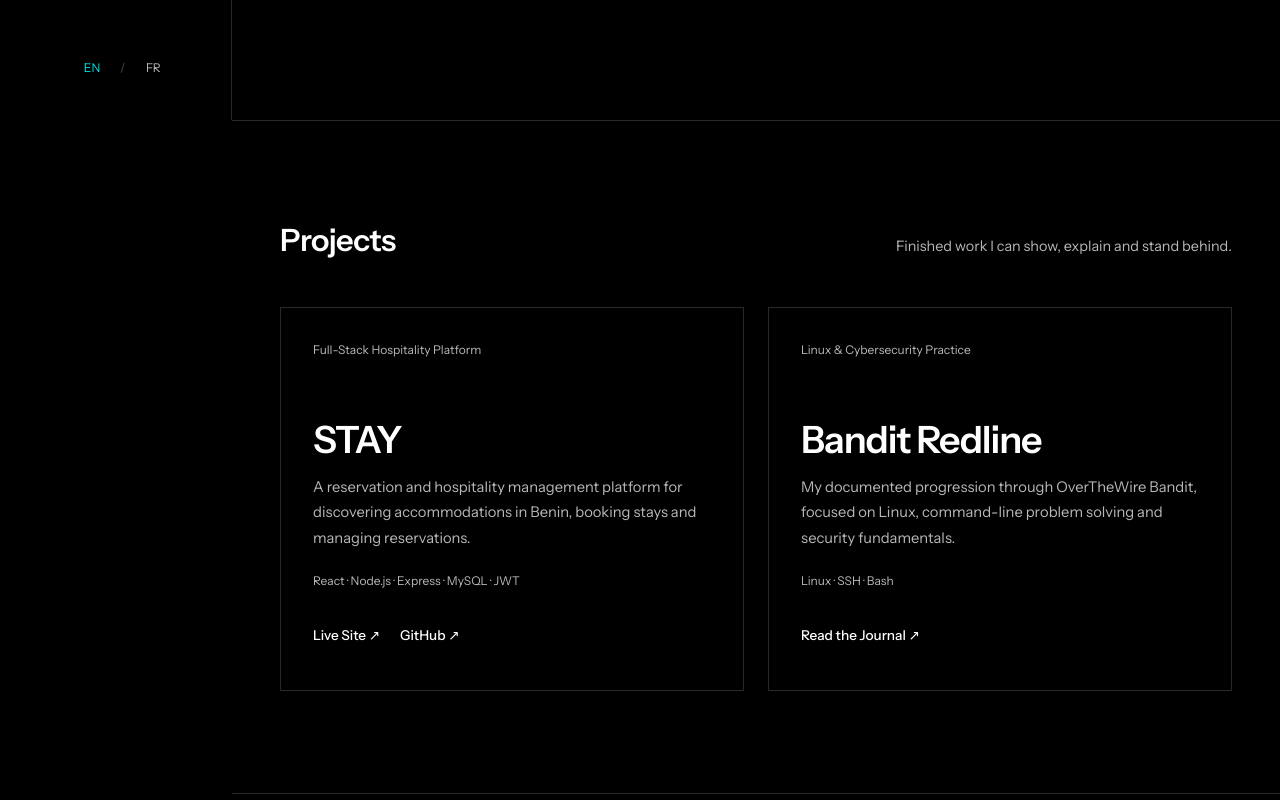
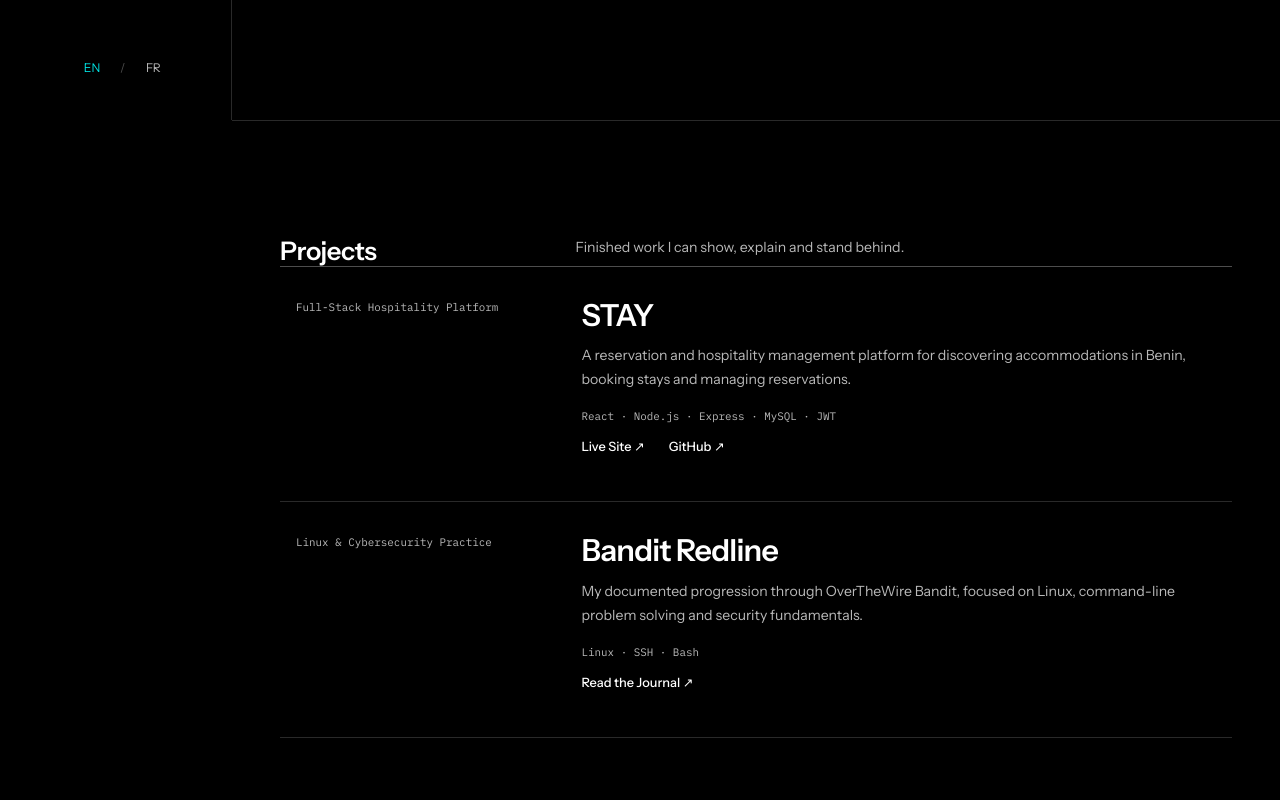
Before and after one commit to emma-dasilva-dev/emma-dasilva-portfolio, a Next.js app: page /en in a window 1280 px wide. Shown: the part 680-1480 px from the top of the page. Built offline with nearby package versions, Linux system fonts and the light colour scheme.

Commit message:
design: replace project cards with compact technical rows

```diff
--- a/src/components/sections/Work.module.css
+++ b/src/components/sections/Work.module.css
@@ -1,171 +1,18 @@
-.section {
-  padding-block: clamp(4.5rem, 8vw, 7rem);
-  border-top: 1px solid var(--color-border);
-}
-
-.sectionHeader {
-  display: flex;
-  align-items: end;
-  justify-content: space-between;
-  gap: var(--space-8);
-  margin-bottom: clamp(var(--space-8), 5vw, var(--space-12));
-}
-
-.sectionHeader h2 {
-  margin: 0;
-  font-size: clamp(1.5rem, 2.4vw, 2rem);
-  font-weight: 600;
-  line-height: 1.15;
-  letter-spacing: -0.02em;
-}
-
-.sectionHeader p {
-  max-width: 32rem;
-  margin: 0;
-  color: var(--color-text-muted);
-  font-size: 0.9rem;
-  line-height: 1.65;
-}
-
-.projects {
-  display: grid;
-  grid-template-columns: repeat(2, minmax(0, 1fr));
-  gap: var(--space-6);
-  align-items: stretch;
-}
-
-.project {
-  display: flex;
-  min-height: 24rem;
-  height: 100%;
-  flex-direction: column;
-  justify-content: flex-end;
-  padding: clamp(var(--space-6), 3vw, var(--space-8));
-  border: 1px solid var(--color-border);
-  background: var(--color-black);
-  transition:
-    background-color var(--motion-standard) var(--ease-standard),
-    border-color var(--motion-standard) var(--ease-standard),
-    color var(--motion-standard) var(--ease-standard);
-}
-
-.project:hover,
-.project:focus-within {
-  border-color: var(--color-accent);
-  background: var(--color-accent);
-  color: var(--color-black);
-}
-
-.projectType,
-.stack {
-  color: var(--color-text-muted);
-  font-size: 0.75rem;
-  transition: color var(--motion-standard) var(--ease-standard);
-}
-
-.projectType {
-  margin: 0 0 auto;
-  padding-bottom: var(--space-10, 2.5rem);
-}
-
-.project h3 {
-  margin: 0;
-  font-size: clamp(1.75rem, 3vw, 2.35rem);
-  font-weight: 600;
-  line-height: 1.05;
-  letter-spacing: -0.03em;
-}
-
-.summary {
-  max-width: 35rem;
-  margin: var(--space-4) 0 0;
-  color: var(--color-text-muted);
-  font-size: 0.92rem;
-  line-height: 1.7;
-  transition: color var(--motion-standard) var(--ease-standard);
-}
-
-.stack {
-  margin: var(--space-5, 1.25rem) 0 0;
-  line-height: 1.6;
-}
-
-.links {
-  display: flex;
-  flex-wrap: wrap;
-  gap: var(--space-5, 1.25rem);
-  margin-top: var(--space-6);
-}
-
-.links a {
-  display: inline-flex;
-  align-items: center;
-  min-height: 44px;
-  color: var(--color-text);
-  font-size: 0.85rem;
-  font-weight: 500;
-  text-decoration: none;
-  transition: color var(--motion-fast) var(--ease-standard);
-}
-
-.project:hover .projectType,
-.project:hover .summary,
-.project:hover .stack,
-.project:focus-within .projectType,
-.project:focus-within .summary,
-.project:focus-within .stack {
-  color: rgb(0 0 0 / 0.72);
-}
-
-.project:hover .links a,
-.project:focus-within .links a {
-  color: var(--color-black);
-}
-
-.links a:hover,
-.links a:focus-visible {
-  color: var(--color-accent);
-}
-
-.project:hover .links a:hover,
-.project:hover .links a:focus-visible,
-.project:focus-within .links a:hover,
-.project:focus-within .links a:focus-visible {
-  color: rgb(0 0 0 / 0.62);
-}
-
-@media (max-width: 63.9375rem) {
-  .project {
-    min-height: 24rem;
-  }
-}
-
-@media (max-width: 47.9375rem) {
-  .section {
-    padding-block: var(--space-16);
-  }
-
-  .sectionHeader {
-    align-items: flex-start;
-    flex-direction: column;
-    gap: var(--space-3);
-  }
-
-  .projects {
-    grid-template-columns: 1fr;
-  }
-
-  .project {
-    min-height: 20rem;
-  }
-}
-
-@media (prefers-reduced-motion: reduce) {
-  .project,
-  .projectType,
-  .summary,
-  .stack,
-  .links a {
-    transition: none;
-  }
-}
+.section { padding-block:clamp(5rem,9vw,8rem); border-top:1px solid var(--color-border); }
+.sectionHeader { display:grid; grid-template-columns:minmax(10rem,.45fr) minmax(0,1fr); gap:var(--space-10); align-items:start; margin-bottom:var(--space-10); }
+.sectionHeader h2 { margin:0; font-size:clamp(1.35rem,2vw,1.75rem); font-weight:600; line-height:1.15; letter-spacing:-.02em; }
+.sectionHeader p { max-width:34rem; margin:0; color:var(--color-text-muted); font-size:.88rem; line-height:1.7; }
+.projects { border-top:1px solid var(--color-border-strong); }
+.project { display:grid; grid-template-columns:minmax(10rem,.45fr) minmax(0,1fr); gap:var(--space-10); min-height:0; padding:var(--space-8) var(--space-4); border:0; border-bottom:1px solid var(--color-border); background:var(--color-black); transition:background-color var(--motion-standard) var(--ease-standard),color var(--motion-standard) var(--ease-standard); }
+.project:hover,.project:focus-within { background:var(--color-accent); color:var(--color-black); }
+.projectType { grid-column:1; grid-row:1 / span 4; margin:0; color:var(--color-text-muted); font-family:var(--font-mono); font-size:.68rem; line-height:1.6; transition:color var(--motion-standard) var(--ease-standard); }
+.project h3 { grid-column:2; margin:0; font-size:clamp(1.35rem,2.4vw,1.9rem); font-weight:600; line-height:1.1; letter-spacing:-.025em; }
+.summary { grid-column:2; max-width:38rem; margin:var(--space-3) 0 0; color:var(--color-text-muted); font-size:.88rem; line-height:1.7; transition:color var(--motion-standard) var(--ease-standard); }
+.stack { grid-column:2; margin:var(--space-4) 0 0; color:var(--color-text-muted); font-family:var(--font-mono); font-size:.68rem; line-height:1.6; transition:color var(--motion-standard) var(--ease-standard); }
+.links { grid-column:2; display:flex; flex-wrap:wrap; gap:var(--space-6); margin-top:var(--space-5); }
+.links a { display:inline-flex; align-items:center; min-height:44px; color:var(--color-text); font-size:.8rem; font-weight:500; text-decoration:none; transition:color var(--motion-fast) var(--ease-standard); }
+.project:hover .projectType,.project:hover .summary,.project:hover .stack,.project:focus-within .projectType,.project:focus-within .summary,.project:focus-within .stack { color:rgb(0 0 0 / .7); }
+.project:hover .links a,.project:focus-within .links a { color:var(--color-black); }
+.project:hover .links a:hover,.project:hover .links a:focus-visible,.project:focus-within .links a:hover,.project:focus-within .links a:focus-visible { color:rgb(0 0 0 / .6); }
+@media (max-width:47.9375rem) { .section { padding-block:var(--space-16); } .sectionHeader,.project { grid-template-columns:1fr; gap:var(--space-4); } .sectionHeader { margin-bottom:var(--space-8); } .project { padding:var(--space-6) var(--space-3); } .projectType,.project h3,.summary,.stack,.links { grid-column:1; grid-row:auto; } }
+@media (prefers-reduced-motion:reduce) { .project,.projectType,.summary,.stack,.links a { transition:none; } }
```
